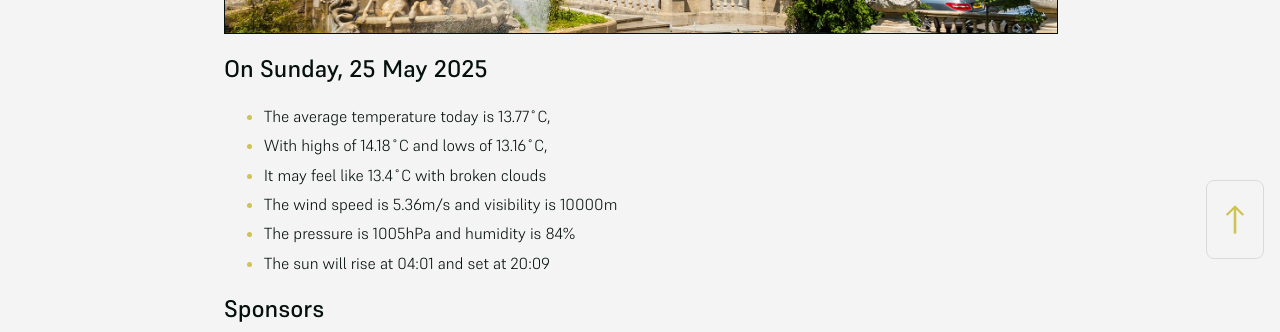
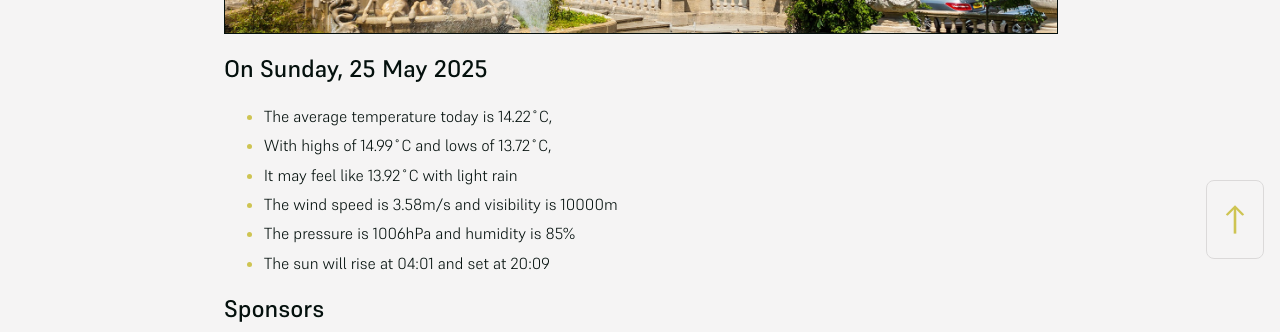
Before and after one commit to mat-0/cheltenham-open-data, a Jekyll site: the page built from index.md, in a window 1280 px wide. Shown: the part 625-957 px from the top of the page. Built offline with Jekyll 4.4.1, drawn with Linux system fonts in a browser that asks for light colours.

Commit message:
Updated 2025-05-25 05:57:48

```diff
--- a/index.md
+++ b/index.md
@@ -10,11 +10,11 @@ seo: Menu
 <!-- weather_marker starts -->
 ## On Sunday, 25 May 2025
 
-- The average temperature today is 13.77˚C,
-- With highs of 14.18˚C and lows of 13.16˚C,
-- It may feel like 13.4˚C with broken clouds
-- The wind speed is 5.36m/s and visibility is 10000m
-- The pressure is 1005hPa and humidity is 84%
+- The average temperature today is 14.22˚C,
+- With highs of 14.99˚C and lows of 13.72˚C,
+- It may feel like 13.92˚C with light rain
+- The wind speed is 3.58m/s and visibility is 10000m
+- The pressure is 1006hPa and humidity is 85%
 - The sun will rise at 04:01 and set at 20:09
 
 <!-- weather_marker ends -->
```
Also changed, not shown: _data/flood.json (+5 -27 lines), _pages/news.md (+9 -9 lines).
